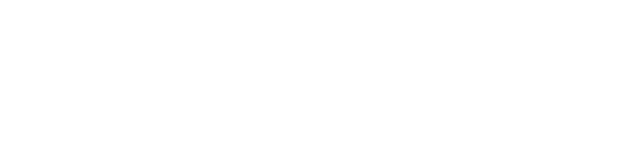
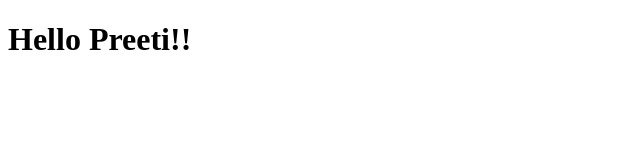
Before and after one commit to Preeti-KS/Preeti-KS.github.io, a plain HTML site: page index.html in a window 1280 px wide. Shown: the whole page, without its empty margins (0-640 px from the left). Drawn offline with Linux system fonts and the light colour scheme.

Commit message:
updated index.html

```diff
--- a/index.html
+++ b/index.html
@@ -7,6 +7,6 @@
     <title>Preeti Sharma</title>
 </head>
 <body>
-
+    <h1>Hello Preeti!!</h1>
 </body>
 </html>
```
